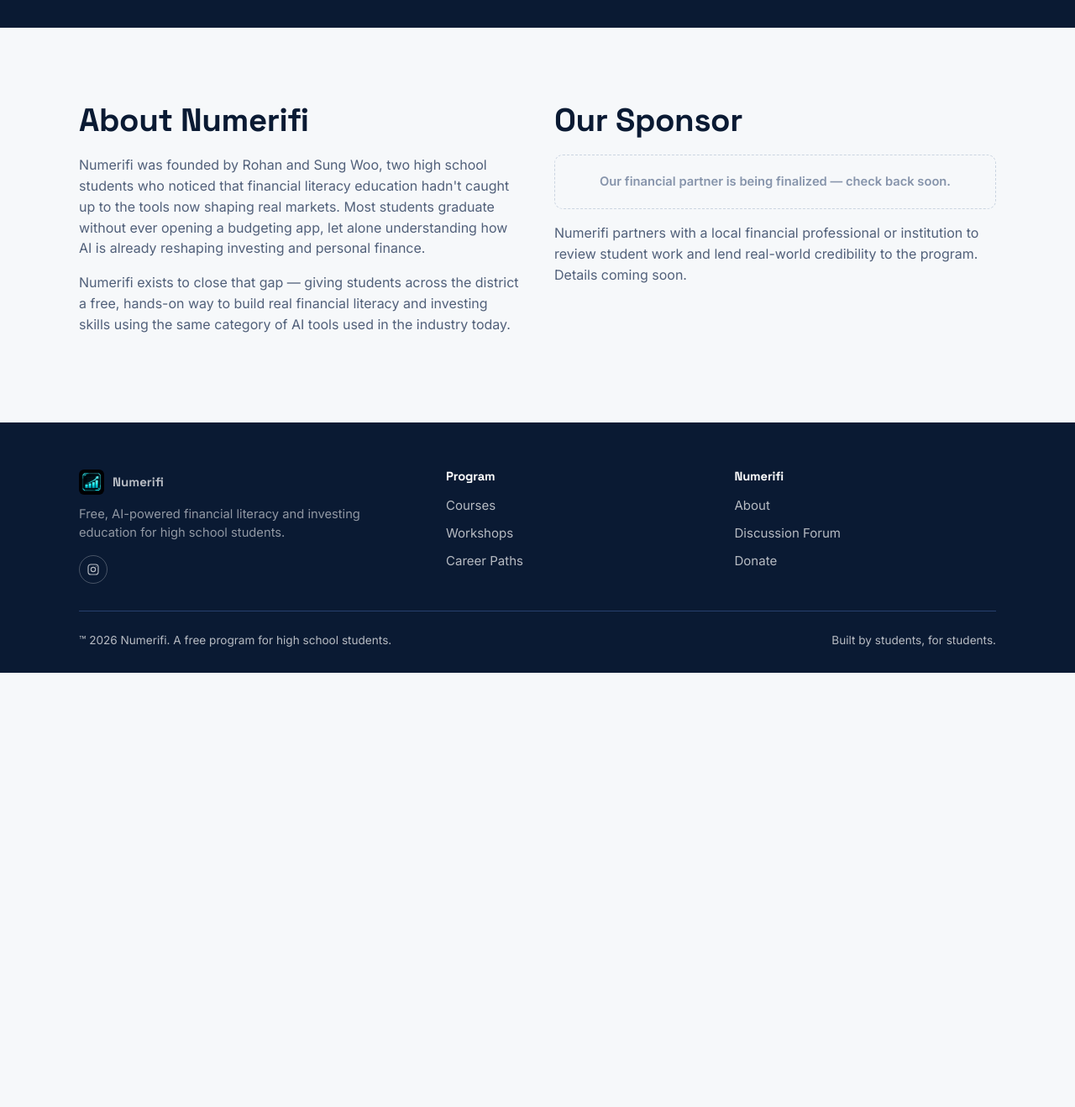
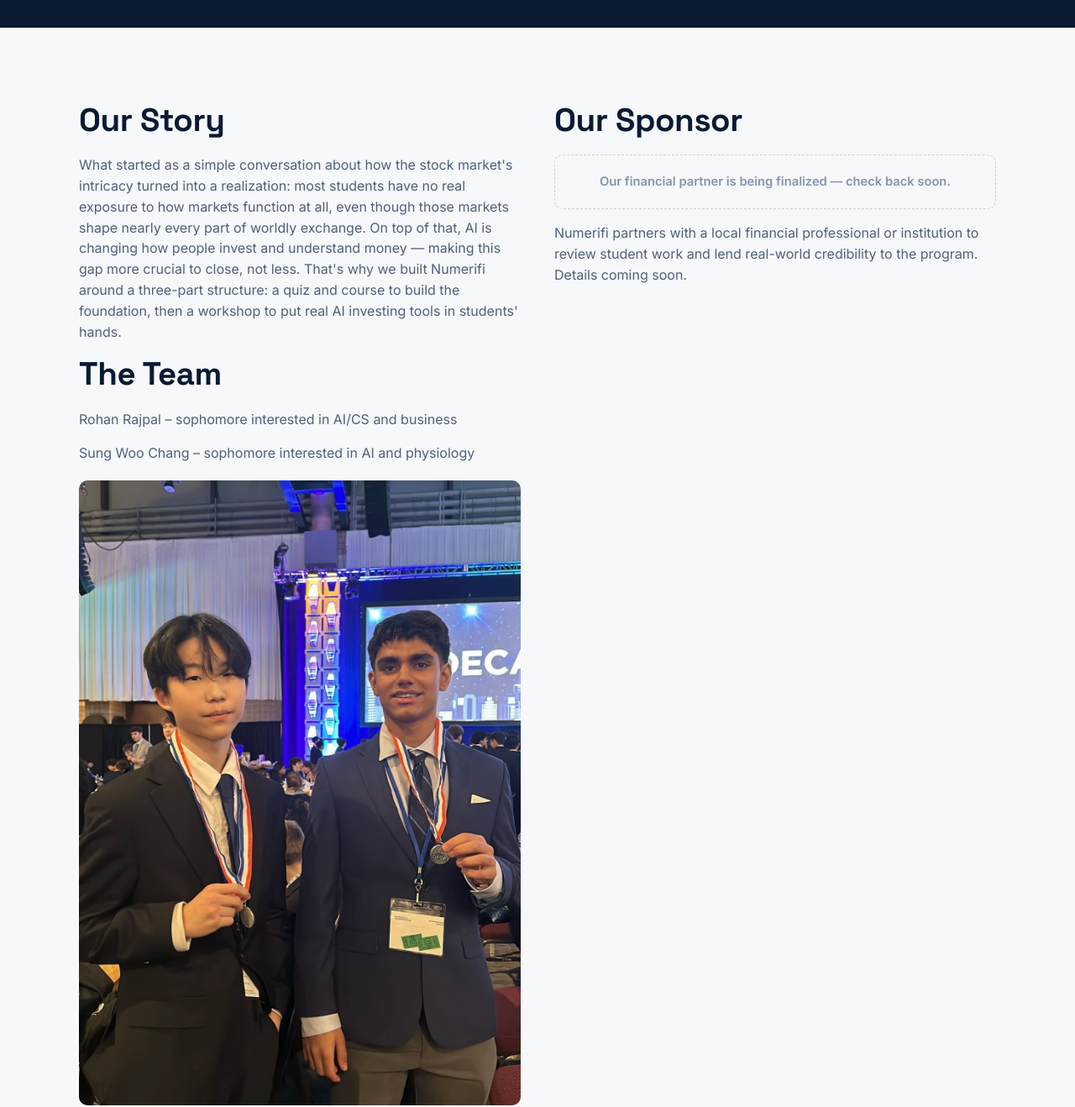
Before and after one commit to RoRaj1/numerifi-site, a plain HTML site: page about.html in a window 1280 px wide. Shown: the part 300-1618 px from the top of the page at 84% size. Before the commit the page ends 1101 px from the top, so only its background shows below. Drawn offline with Linux system fonts and the light colour scheme.

Commit message:
Link quiz to Google Form, update About page with team story
- Wire "Start the Quiz" on courses.html to the published assessment
  Google Form (opens in a new tab)
- Replace the About Numerifi section with an Our Story / The Team
  writeup and a team photo
- Add .team-photo styling

Co-Authored-By: Claude Sonnet 5 <noreply@anthropic.com>

```diff
--- a/about.html
+++ b/about.html
@@ -52,9 +52,12 @@
 <section>
   <div class="container about-grid">
     <div>
-      <h2>About Numerifi</h2>
-      <p>Numerifi was founded by Rohan and Sung Woo, two high school students who noticed that financial literacy education hadn't caught up to the tools now shaping real markets. Most students graduate without ever opening a budgeting app, let alone understanding how AI is already reshaping investing and personal finance.</p>
-      <p>Numerifi exists to close that gap — giving students across the district a free, hands-on way to build real financial literacy and investing skills using the same category of AI tools used in the industry today.</p>
+      <h2>Our Story</h2>
+      <p>What started as a simple conversation about how the stock market's intricacy turned into a realization: most students have no real exposure to how markets function at all, even though those markets shape nearly every part of worldly exchange. On top of that, AI is changing how people invest and understand money — making this gap more crucial to close, not less. That's why we built Numerifi around a three-part structure: a quiz and course to build the foundation, then a workshop to put real AI investing tools in students' hands.</p>
+      <h2>The Team</h2>
+      <p>Rohan Rajpal – sophomore interested in AI/CS and business</p>
+      <p>Sung Woo Chang – sophomore interested in AI and physiology</p>
+      <img src="team-photo.webp" alt="Rohan Rajpal and Sung Woo Chang at a DECA competition" class="team-photo">
     </div>
     <div>
       <h2>Our Sponsor</h2>
--- a/styles.css
+++ b/styles.css
@@ -617,6 +617,12 @@ select:focus-visible {
   .about-grid { grid-template-columns: 1fr; }
 }
 
+.team-photo {
+  width: 100%;
+  border-radius: var(--radius-md);
+  margin-top: 20px;
+}
+
 /* ---- Donate ---- */
 .donate-card {
   background: var(--white);
```
Also changed, not shown: courses.html (+1 -2 lines), team-photo.webp (added).
